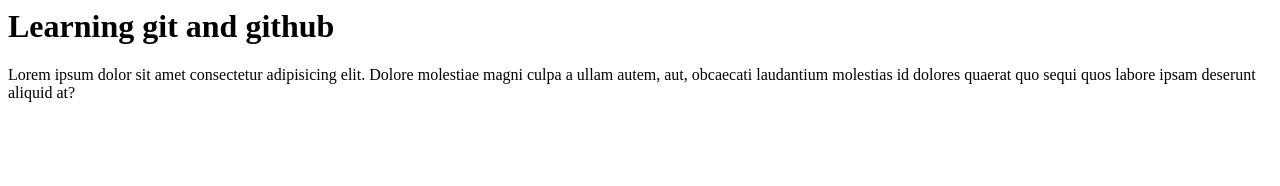
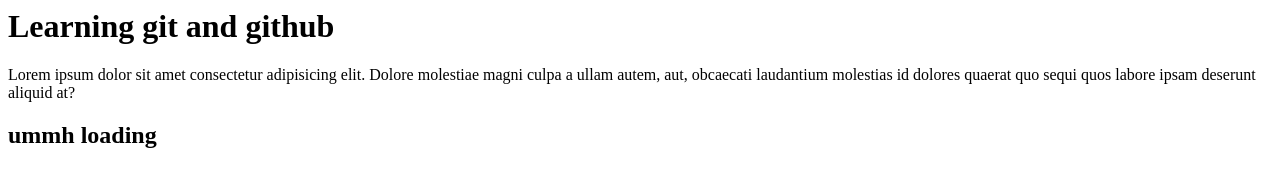
Before and after one commit to zzynnyxx/gittwo, a plain HTML site: page index.html in a window 1280 px wide. Drawn offline with Linux system fonts and the light colour scheme.

Commit message:
modified index.html

```diff
--- a/index.html
+++ b/index.html
@@ -7,6 +7,8 @@
 <body>
     <h1>Learning git and github</h1>
     <p>Lorem ipsum dolor sit amet consectetur adipisicing elit. Dolore molestiae magni culpa a ullam autem, aut, obcaecati laudantium molestias id dolores quaerat quo sequi quos labore ipsam deserunt aliquid at?</p>
+    <h2>ummh loading
 
+    </h2>
 </body>
 </html>
```
